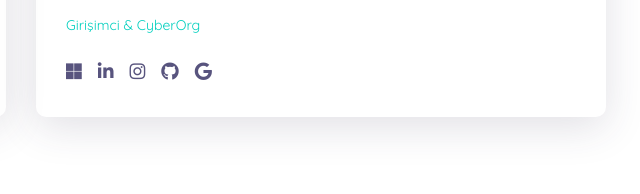
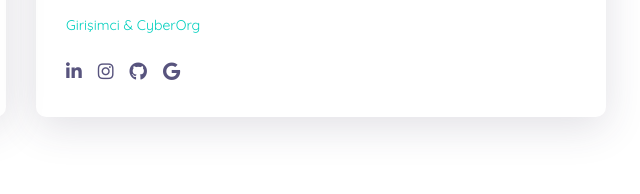
Before and after one commit to kesfi-lisan/kesfi-lisan, a plain HTML site: page hakkimizda.html in a window 1280 px wide. Shown: the part 504-698 px from the top of the page, 619-1259 px from the left. Drawn offline with Linux system fonts and the light colour scheme.

Commit message:
Update hakkimizda.html

```diff
--- a/hakkimizda.html
+++ b/hakkimizda.html
@@ -277,11 +277,10 @@
                                     Girişimci & CyberOrg
                                 </p>
                                 <ul class="nav">
-                                    <li><a href="#"><i class="fab fa-microsoft"></i></a></li>
-                                    <li><a href="#"><i class="fab fa-linkedin-in"></i></a></li>
-                                    <li><a href="#"><i class="fab fa-instagram"></i></a></li>
-                                    <li><a href="#"><i class="fab fa-github"></i></a></li>
-                                    <li><a href="#"><i class="fab fa-google"></i></a></li>
+                                    <li><a href="https://tr.linkedin.com/in/cnk0"><i class="fab fa-linkedin-in"></i></a></li>
+                                    <li><a href="https://tr.linkedin.com/in/cnk0"><i class="fab fa-instagram"></i></a></li>
+                                    <li><a href="https://github.com/CanKorkut"><i class="fab fa-github"></i></a></li>
+                                    <li><a href="https://tr.linkedin.com/in/cnk0"><i class="fab fa-google"></i></a></li>
                                 </ul>
                             </div>
                         </div>
```
